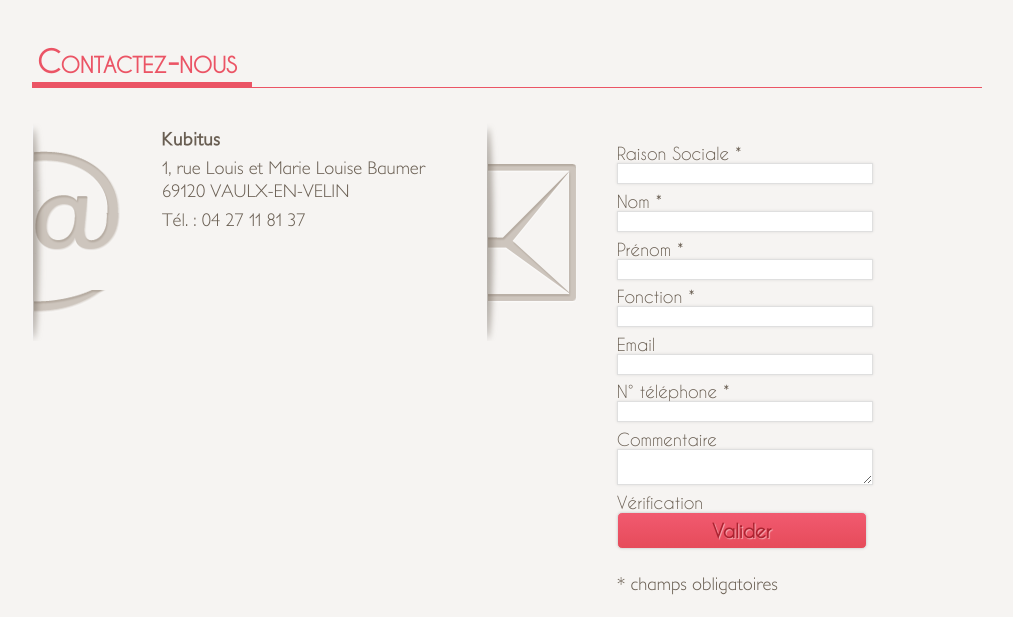
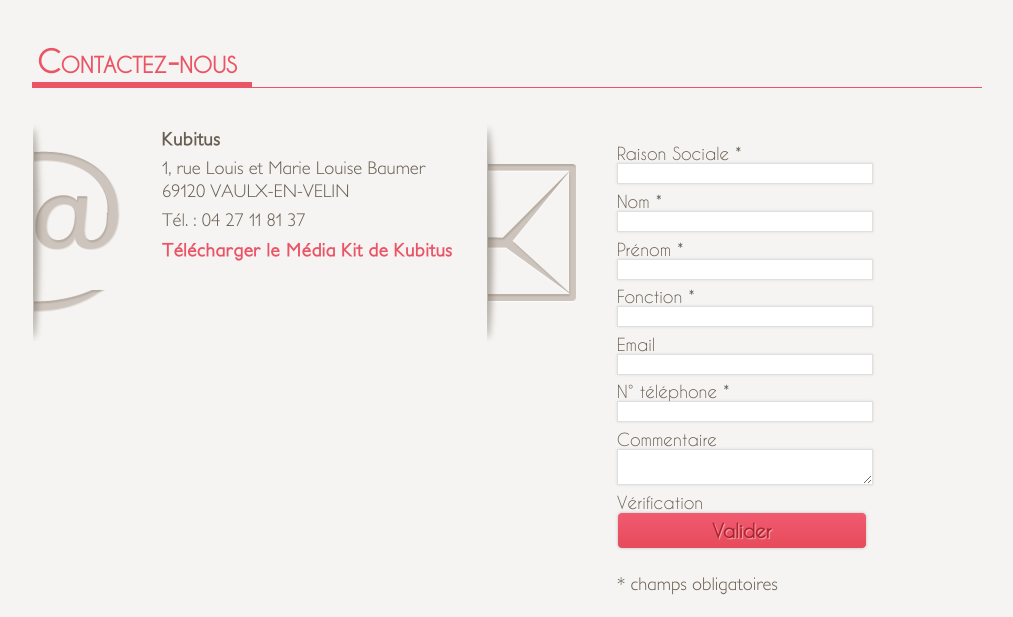
Before and after one commit to Kubitus/kubitus, a Flask app: page /contact/ in a window 1280 px wide. Shown: the part 241-858 px from the top of the page, without its empty margins (133-1146 px from the left). Run offline with Flask 2, Linux system fonts and the light colour scheme; some libraries are stand-ins or nearby versions.

Commit message:
Add media kit

```diff
--- a/kubitus/templates/contact.html.jinja2
+++ b/kubitus/templates/contact.html.jinja2
@@ -10,6 +10,7 @@
     <p>1, rue Louis et Marie Louise Baumer<br />
        69120 VAULX-EN-VELIN</p>
     <p>Tél. : 04 27 11 81 37</p>
+    <p><a href="{{ url_for('static', filename='document/media-kit-kubitus.pdf') }}">Télécharger le Média Kit de Kubitus</a></p>
   </div>
 
   <div class="mail">
```
Also changed, not shown: 1 other file.
